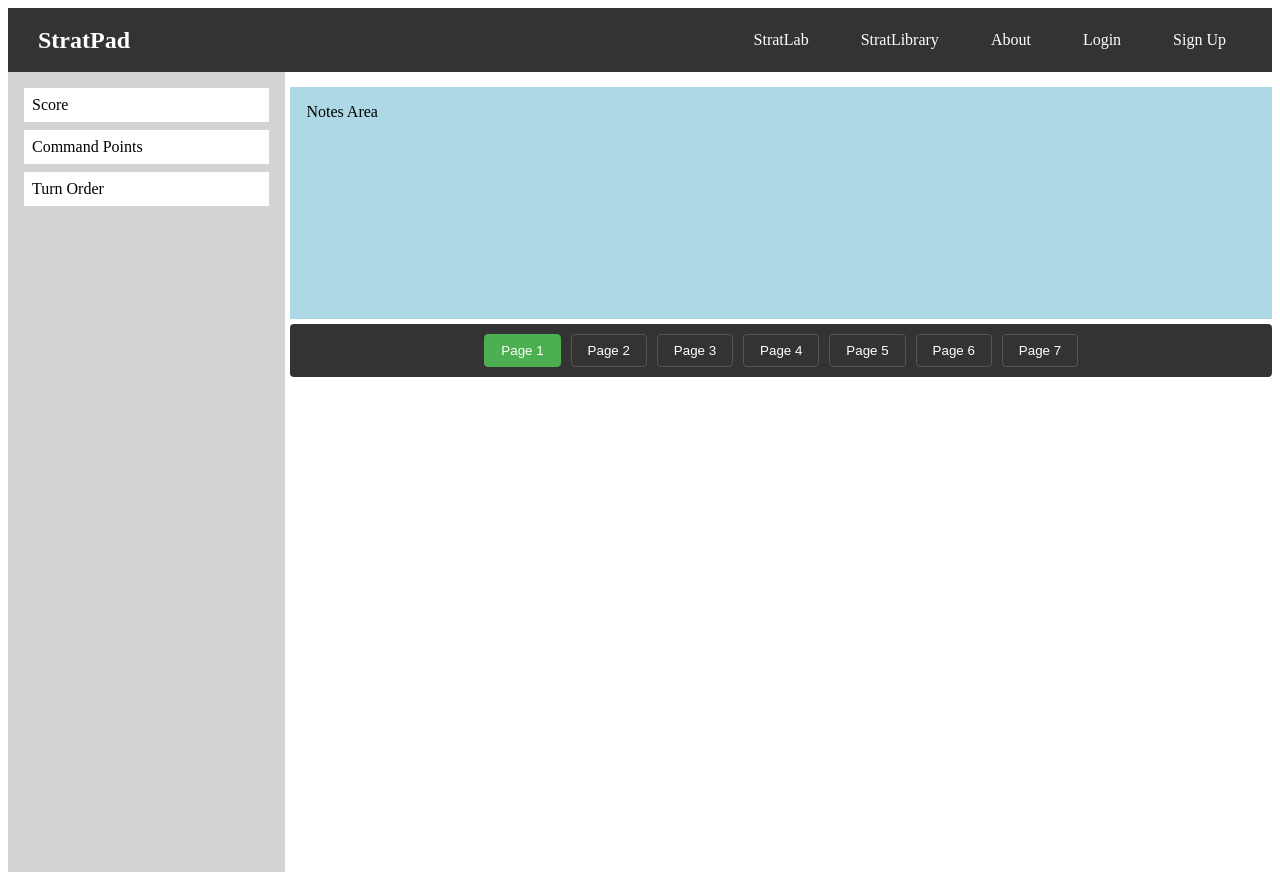
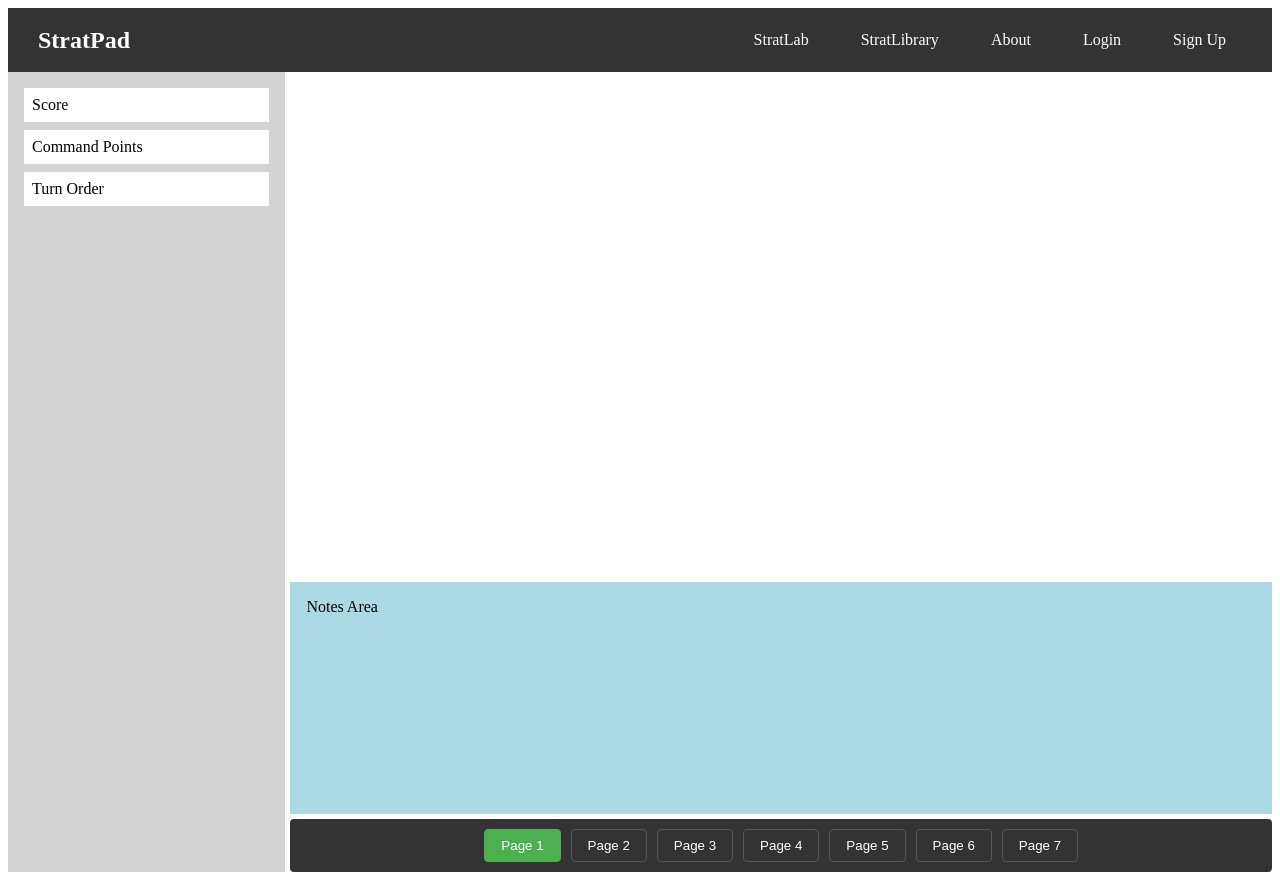
Before and after one commit to MhKeshishian/Board-Game-Dashboard, a Next.js app: page /stratlab in a window 1280 px wide. Built offline with nearby package versions, Linux system fonts and the light colour scheme.

Commit message:
Add Dashboard.css to use it

```diff
--- a/src/app/globals.css
+++ b/src/app/globals.css
@@ -17,12 +17,12 @@
   gap: 5px;
 }
 
-/*.app-layout {
+/* .app-layout {
   flex: 1;
   background-color: lightgreen;
   padding: 16px;
   overflow: auto;
-}*/
+} */
 
 .dash-widget {
   background-color: white;
--- /dev/null
+++ b/src/components/Dashboard/Dashboard.css
@@ -0,0 +1,6 @@
+.dashboard-area {
+  flex: 1;
+  background-color: white;
+  padding: 16px;
+  overflow: auto;
+}
--- a/src/components/Dashboard/Dashboard.js
+++ b/src/components/Dashboard/Dashboard.js
@@ -2,6 +2,7 @@
 
 import React from "react";
 import ReactGridLayout from "react-grid-layout";
+import './Dashboard.css'
 
 export default class Dashboard extends React.PureComponent {
   static defaultProps = {
```
